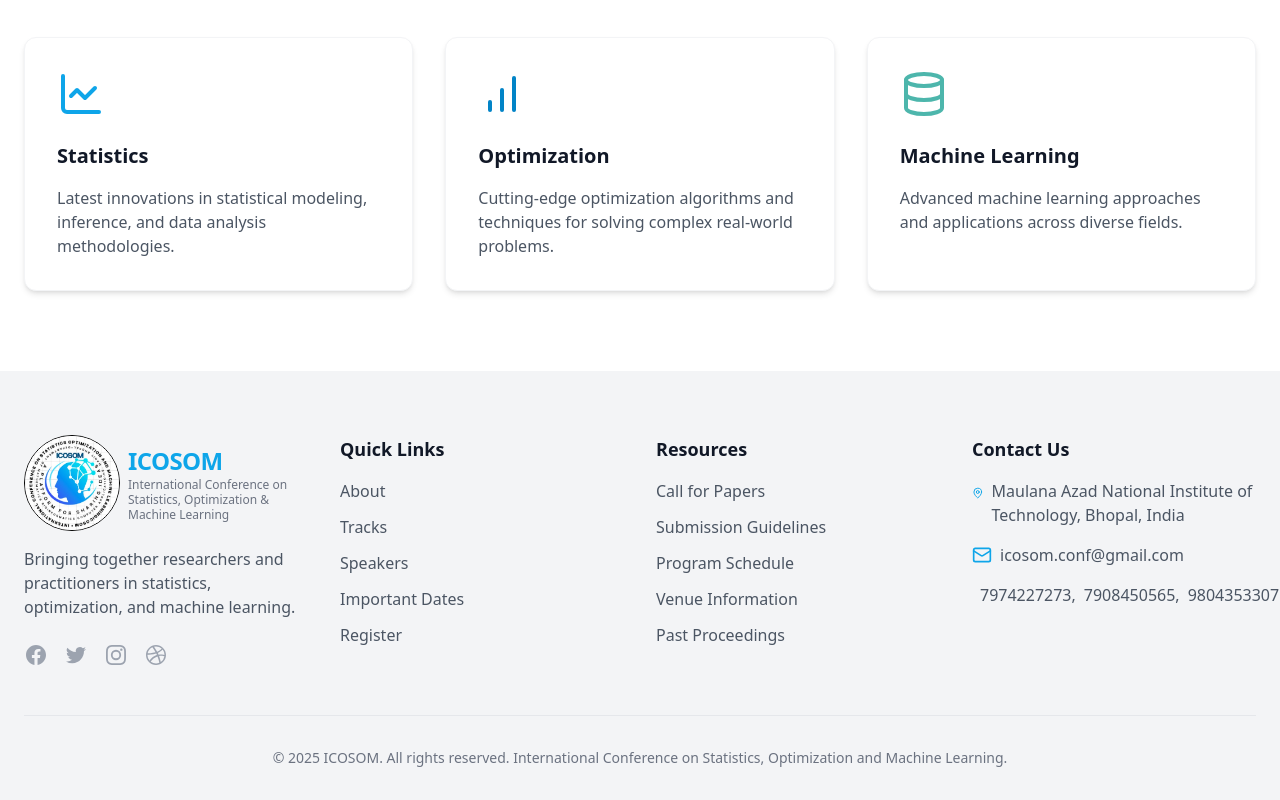
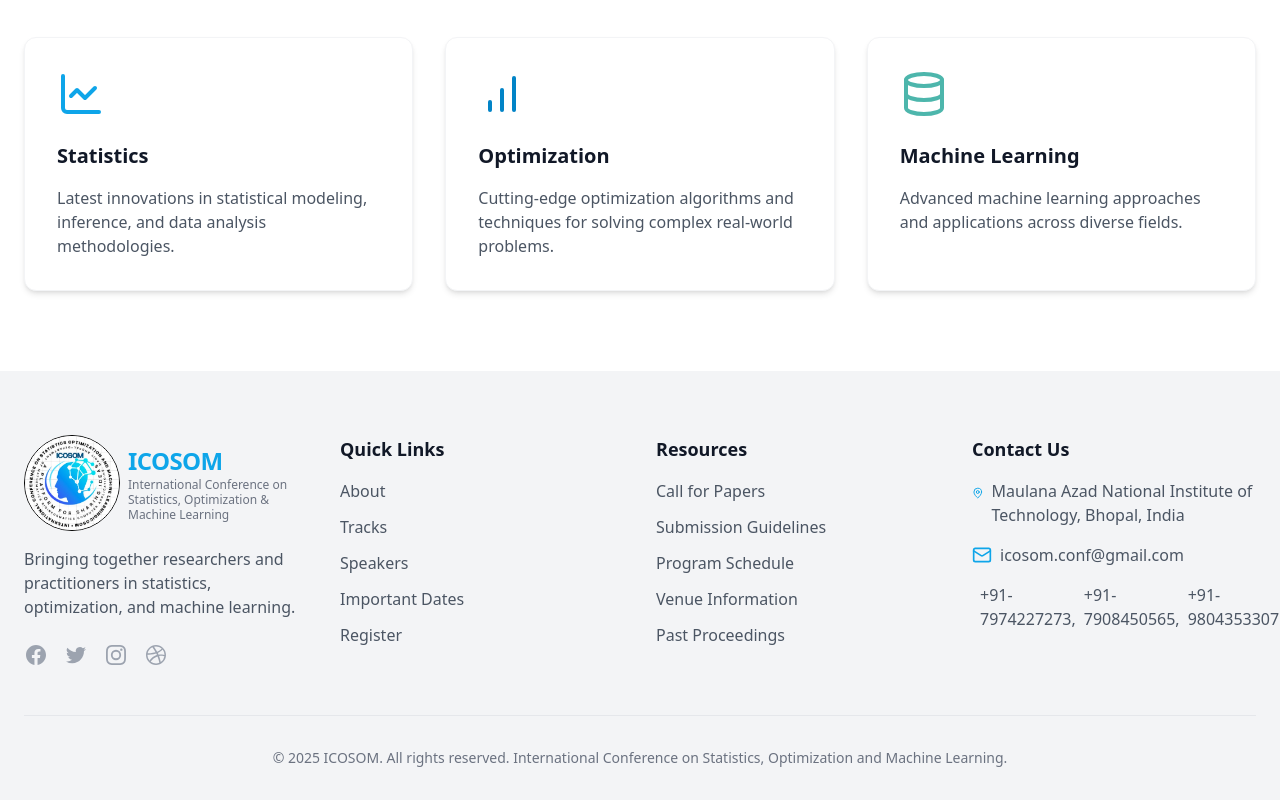
Before and after one commit to Maverick-08/icosom, a React (Vite) app: page /about in a window 1280 px wide. Shown: the part 483-1283 px from the top of the page. Built offline with nearby package versions, Linux system fonts and the light colour scheme.

Commit message:
content update

```diff
--- a/src/components/FooterSection.tsx
+++ b/src/components/FooterSection.tsx
@@ -73,9 +73,9 @@ const FooterSection = () => {
               <li className="flex">
                 <Phone className="h-5 w-5 text-icosom-500 mr-2" />
                 <div className='flex gap-2'>
-                  <span title='Dr. JK Jain' className="text-gray-600 hover:text-icosom-500 transition-colors cursor-pointer">7974227273,</span>
-                  <span title='Dr. Subhankar' className="text-gray-600 hover:text-icosom-500 transition-colors cursor-pointer">7908450565,</span>
-                  <span title='Dr. Suman' className="text-gray-600 hover:text-icosom-500 transition-colors cursor-pointer">9804353307</span>
+                  <span title='Dr. JK Jain' className="text-gray-600 hover:text-icosom-500 transition-colors cursor-pointer">+91-7974227273,</span>
+                  <span title='Dr. Subhankar' className="text-gray-600 hover:text-icosom-500 transition-colors cursor-pointer">+91-7908450565,</span>
+                  <span title='Dr. Suman' className="text-gray-600 hover:text-icosom-500 transition-colors cursor-pointer">+91-9804353307</span>
                 </div>
               </li>
             </ul>
```
